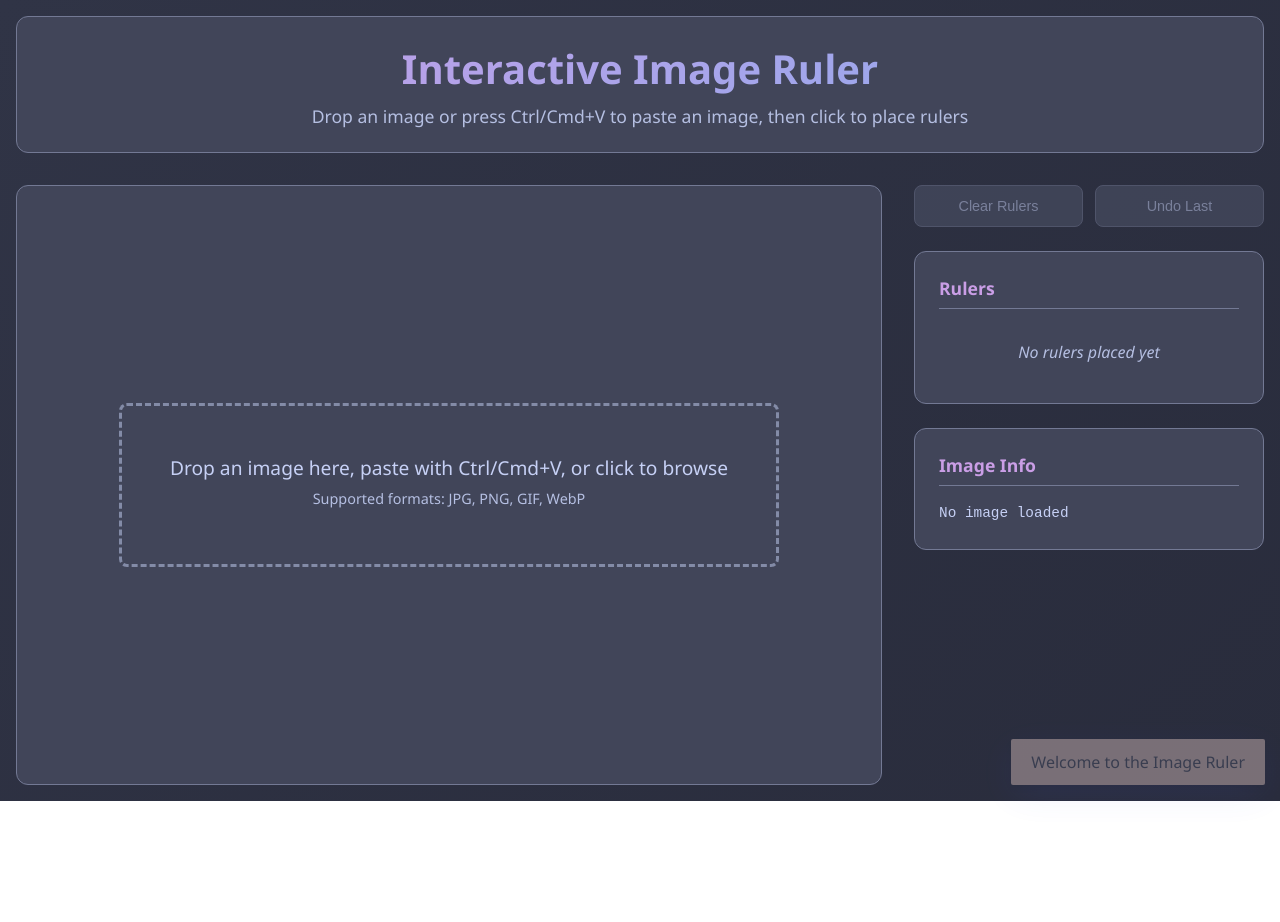
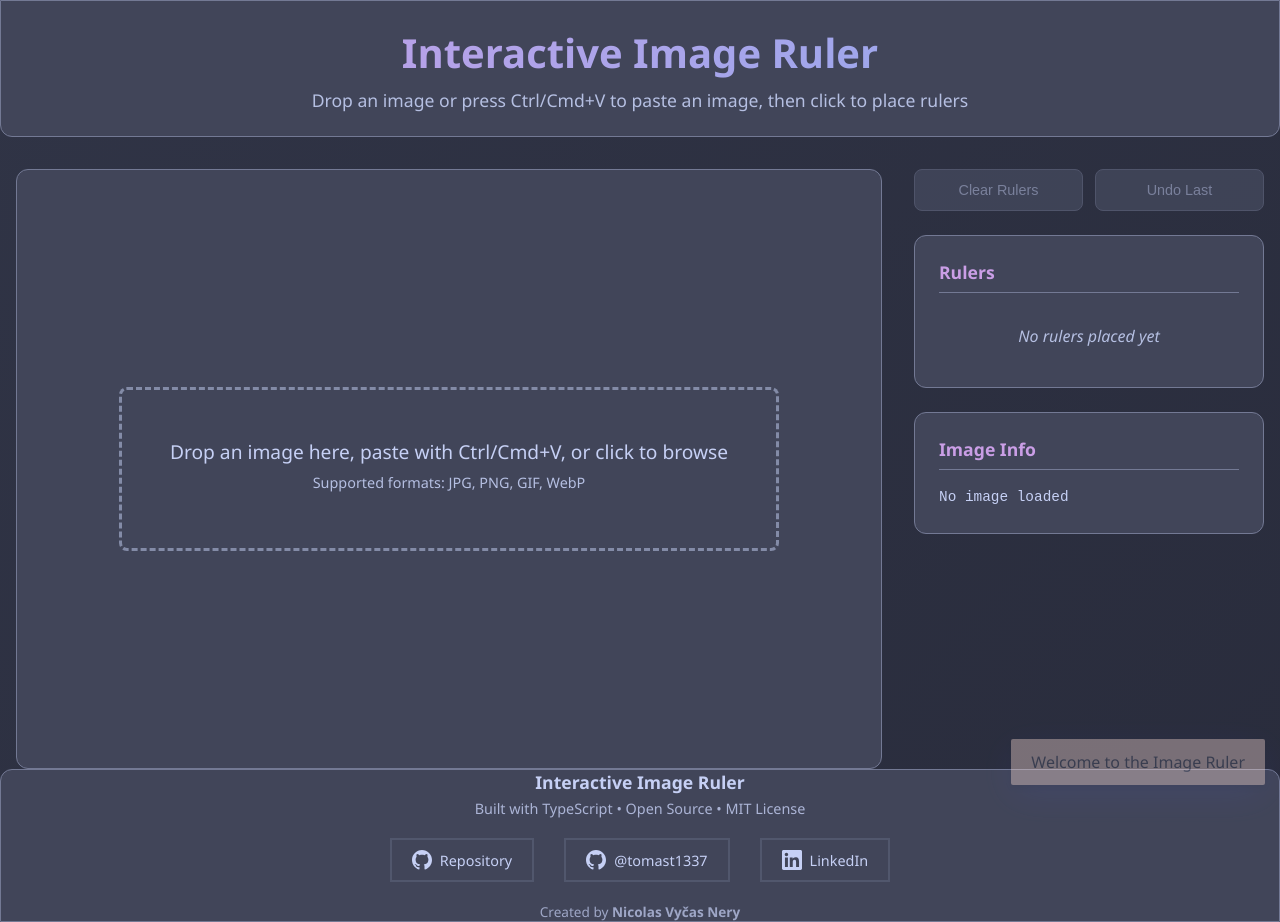
Before and after one commit to tomast1337/image-ruler-page, a website: page index.html in a window 1280 px wide. Before the commit the page ends 801 px from the top, so only its background shows below. Drawn offline with nearby package versions, Linux system fonts and the light colour scheme.

Commit message:
feat: add footer section with links and author information to index.html and style updates for footer styling in CSS

```diff
--- a/index.html
+++ b/index.html
@@ -49,7 +49,41 @@
             </div>
         </div>
     </div>
+    <footer class="footer">
+        <div class="footer-content">
+            <div class="footer-info">
+                <p class="footer-title">Interactive Image Ruler</p>
+                <p class="footer-description">Built with TypeScript • Open Source • MIT License</p>
+            </div>
+            <div class="footer-links">
+                <a href="https://github.com/tomast1337/image-ruler-page" target="_blank" rel="noopener noreferrer"
+                   class="footer-link">
+                    <svg width="20" height="20" fill="currentColor" viewBox="0 0 24 24">
+                        <path d="M12 0c-6.626 0-12 5.373-12 12 0 5.302 3.438 9.8 8.207 11.387.599.111.793-.261.793-.577v-2.234c-3.338.726-4.033-1.416-4.033-1.416-.546-1.387-1.333-1.756-1.333-1.756-1.089-.745.083-.729.083-.729 1.205.084 1.839 1.237 1.839 1.237 1.07 1.834 2.807 1.304 3.492.997.107-.775.418-1.305.762-1.604-2.665-.305-5.467-1.334-5.467-5.931 0-1.311.469-2.381 1.236-3.221-.124-.303-.535-1.524.117-3.176 0 0 1.008-.322 3.301 1.23.957-.266 1.983-.399 3.003-.404 1.02.005 2.047.138 3.006.404 2.291-1.552 3.297-1.23 3.297-1.23.653 1.653.242 2.874.118 3.176.77.84 1.235 1.911 1.235 3.221 0 4.609-2.807 5.624-5.479 5.921.43.372.823 1.102.823 2.222v3.293c0 .319.192.694.801.576 4.765-1.589 8.199-6.086 8.199-11.386 0-6.627-5.373-12-12-12z"/>
+                    </svg>
+                    Repository
+                </a>
+                <a href="https://github.com/tomast1337" target="_blank" rel="noopener noreferrer" class="footer-link">
+                    <svg width="20" height="20" fill="currentColor" viewBox="0 0 24 24">
+                        <path d="M12 0c-6.626 0-12 5.373-12 12 0 5.302 3.438 9.8 8.207 11.387.599.111.793-.261.793-.577v-2.234c-3.338.726-4.033-1.416-4.033-1.416-.546-1.387-1.333-1.756-1.333-1.756-1.089-.745.083-.729.083-.729 1.205.084 1.839 1.237 1.839 1.237 1.07 1.834 2.807 1.304 3.492.997.107-.775.418-1.305.762-1.604-2.665-.305-5.467-1.334-5.467-5.931 0-1.311.469-2.381 1.236-3.221-.124-.303-.535-1.524.117-3.176 0 0 1.008-.322 3.301 1.23.957-.266 1.983-.399 3.003-.404 1.02.005 2.047.138 3.006.404 2.291-1.552 3.297-1.23 3.297-1.23.653 1.653.242 2.874.118 3.176.77.84 1.235 1.911 1.235 3.221 0 4.609-2.807 5.624-5.479 5.921.43.372.823 1.102.823 2.222v3.293c0 .319.192.694.801.576 4.765-1.589 8.199-6.086 8.199-11.386 0-6.627-5.373-12-12-12z"/>
+                    </svg>
+                    @tomast1337
+                </a>
+                <a href="https://www.linkedin.com/in/nicolas-vycas/" target="_blank" rel="noopener noreferrer"
+                   class="footer-link">
+                    <svg width="20" height="20" fill="currentColor" viewBox="0 0 24 24">
+                        <path d="M20.447 20.452h-3.554v-5.569c0-1.328-.027-3.037-1.852-3.037-1.853 0-2.136 1.445-2.136 2.939v5.667H9.351V9h3.414v1.561h.046c.477-.9 1.637-1.85 3.37-1.85 3.601 0 4.267 2.37 4.267 5.455v6.286zM5.337 7.433c-1.144 0-2.063-.926-2.063-2.065 0-1.138.92-2.063 2.063-2.063 1.14 0 2.064.925 2.064 2.063 0 1.139-.925 2.065-2.064 2.065zm1.782 13.019H3.555V9h3.564v11.452zM22.225 0H1.771C.792 0 0 .774 0 1.729v20.542C0 23.227.792 24 1.771 24h20.451C23.2 24 24 23.227 24 22.271V1.729C24 .774 23.2 0 22.222 0h.003z"/>
+                    </svg>
+                    LinkedIn
+                </a>
+            </div>
+            <div class="footer-author">
+                <p>Created by <strong>Nicolas Vyčas Nery</strong></p>
+            </div>
+        </div>
+    </footer>
 </div>
+
 
 <script type="module" src="dist/index.js"></script>
 </body>
--- a/style.css
+++ b/style.css
@@ -44,7 +44,7 @@ body {
 .container {
     max-width: 100%;
     margin: 0 auto;
-    padding: 1rem;
+    padding: 0rem;
     min-height: 100vh;
     display: flex;
     flex-direction: column;
@@ -55,7 +55,7 @@ header {
     margin-bottom: 2rem;
     padding: 1.5rem;
     background: var(--surface0);
-    border-radius: 12px;
+    border-radius: 0 0 12px 12px;
     border: 1px solid var(--overlay0);
 }
 
@@ -79,6 +79,7 @@ header p {
     gap: 2rem;
     flex: 1;
     align-items: start;
+    padding: 0rem 1rem;
 }
 
 .canvas-container {
@@ -328,6 +329,84 @@ header p {
     z-index: 10;
 }
 
+/* Footer */
+.footer {
+    background: var(--surface0);
+    color: var(--text);
+    border: 1px solid var(--overlay0);
+    border-radius: 12px 12px 0 0;
+}
+
+.footer-content {
+    display: flex;
+    flex-direction: column;
+    align-items: center;
+    gap: 20px;
+    max-width: 1200px;
+    margin: 0 auto;
+}
+
+.footer-info {
+    text-align: center;
+}
+
+.footer-title {
+    font-size: 1.1rem;
+    font-weight: 600;
+    margin-bottom: 5px;
+    color: var(--text);
+}
+
+.footer-description {
+    font-size: 0.9rem;
+    opacity: 0.8;
+    margin: 0;
+}
+
+.footer-links {
+    display: flex;
+    gap: 30px;
+    align-items: center;
+}
+
+.footer-link {
+    display: flex;
+    align-items: center;
+    gap: 8px;
+    color: var(--text);
+    text-decoration: none;
+    font-size: 0.9rem;
+    font-weight: 500;
+    padding: 10px 20px;
+    border: 2px solid var(--surface1);
+    background: var(--surface0);
+}
+
+.footer-link:hover {
+    background: var(--surface1);
+    border-color: var(--overlay0);
+    color: var(--text);
+}
+
+.footer-link svg {
+    flex-shrink: 0;
+}
+
+.footer-author {
+    text-align: center;
+}
+
+.footer-author p {
+    font-size: 0.85rem;
+    opacity: 0.7;
+    margin: 0;
+}
+
+.footer-author strong {
+    color: var(--text);
+    opacity: 1;
+}
+
 /* Responsive design */
 @media (max-width: 1024px) {
     .main-content {
```
